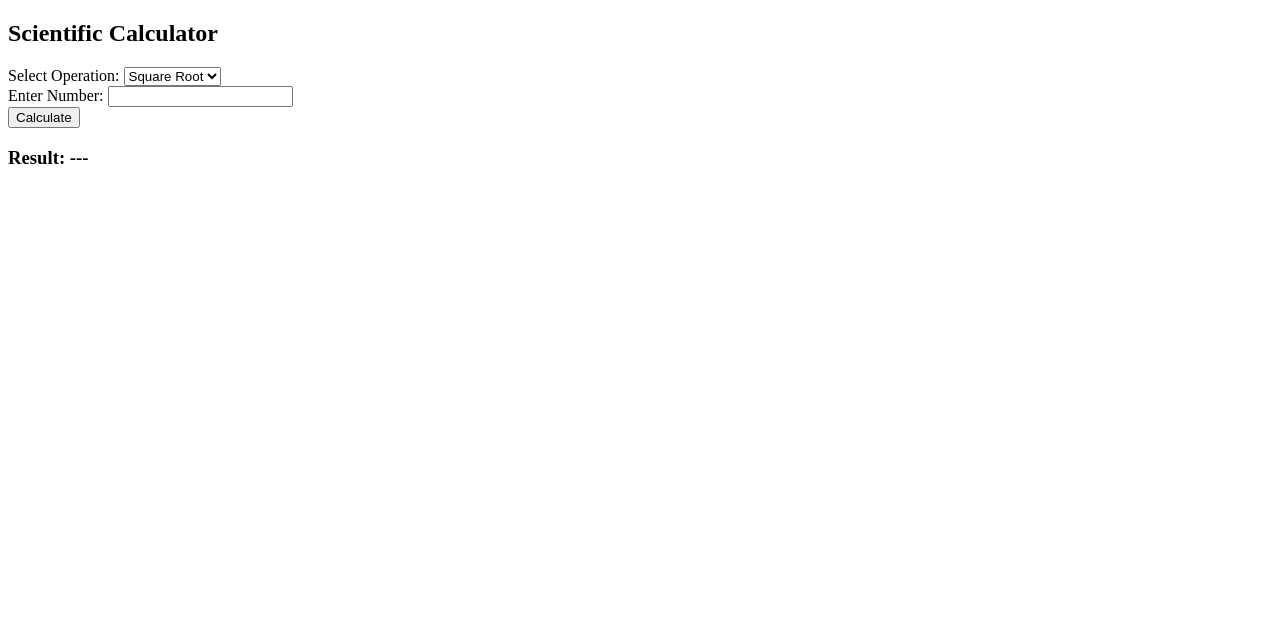
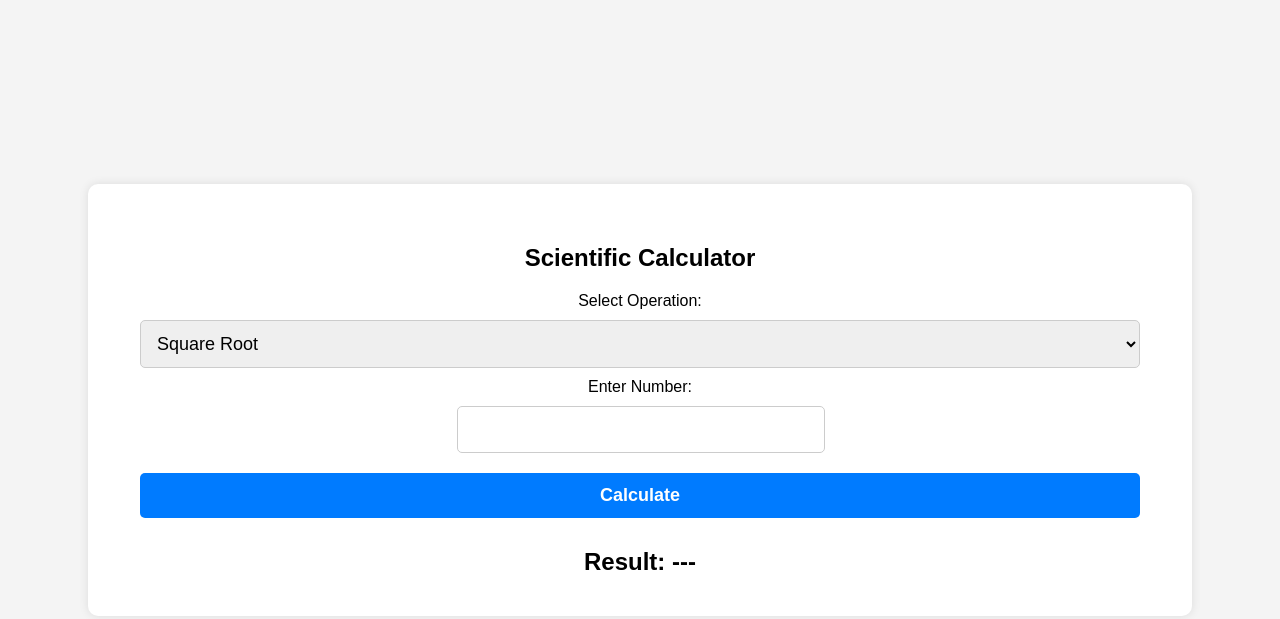
Before and after one commit to Akshat2920/ScientificCalcMiniProject, a plain HTML site: page index.html in a window 1280 px wide. Drawn offline with Linux system fonts and the light colour scheme.

Commit message:
Add files via upload

```diff
--- a/index.html
+++ b/index.html
@@ -4,6 +4,59 @@
     <meta charset="UTF-8">
     <meta name="viewport" content="width=device-width, initial-scale=1.0">
     <title>Scientific Calculator</title>
+    <style>
+        body {
+            font-family: Arial, sans-serif;
+            display: flex;
+            justify-content: center;
+            align-items: center;
+            height: 100vh;
+            width: 100vw;
+            background-color: #f4f4f4;
+            margin: 0;
+        }
+        .calculator {
+            background: #fff;
+            padding: 40px;
+            border-radius: 10px;
+            box-shadow: 0 0 10px rgba(0, 0, 0, 0.1);
+            text-align: center;
+            width: 80vw;
+            display: flex;
+            flex-direction: column;
+            align-items: center;
+        }
+        h2 {
+            margin-bottom: 20px;
+        }
+        select, input, button {
+            width: calc(100% - 24px);
+            margin: 10px 0;
+            padding: 12px;
+            border-radius: 5px;
+            border: 1px solid #ccc;
+            font-size: 18px;
+        }
+        select {
+            font-size: 18px;
+        }
+        button {
+            background-color: #007bff;
+            color: white;
+            border: none;
+            cursor: pointer;
+            font-size: 18px;
+            font-weight: bold;
+        }
+        button:hover {
+            background-color: #0056b3;
+        }
+        .result {
+            margin-top: 20px;
+            font-size: 1.5em;
+            font-weight: bold;
+        }
+    </style>
     <script>
         async function calculate() {
             const operation = document.getElementById("operation").value;
@@ -31,11 +84,17 @@
                 document.getElementById("result").innerText = "Error connecting to API";
             }
         }
+
+        function toggleInputs() {
+            const operation = document.getElementById("operation").value;
+            document.getElementById("numberInput").style.display = operation === "power" ? "none" : "block";
+            document.getElementById("powerInputs").style.display = operation === "power" ? "block" : "none";
+        }
     </script>
 </head>
 <body>
+    <div class="calculator">
         <h2>Scientific Calculator</h2>
-
         <label for="operation">Select Operation:</label>
         <select id="operation" onchange="toggleInputs()">
             <option value="square-root">Square Root</option>
@@ -58,14 +117,7 @@
 
         <button onclick="calculate()">Calculate</button>
 
-    <h3>Result: <span id="result">---</span></h3>
-
-    <script>
-        function toggleInputs() {
-            const operation = document.getElementById("operation").value;
-            document.getElementById("numberInput").style.display = operation === "power" ? "none" : "block";
-            document.getElementById("powerInputs").style.display = operation === "power" ? "block" : "none";
-        }
-    </script>
+        <div class="result">Result: <span id="result">---</span></div>
+    </div>
 </body>
 </html>
```
Lines whose indentation alone changed are shown as unchanged.
